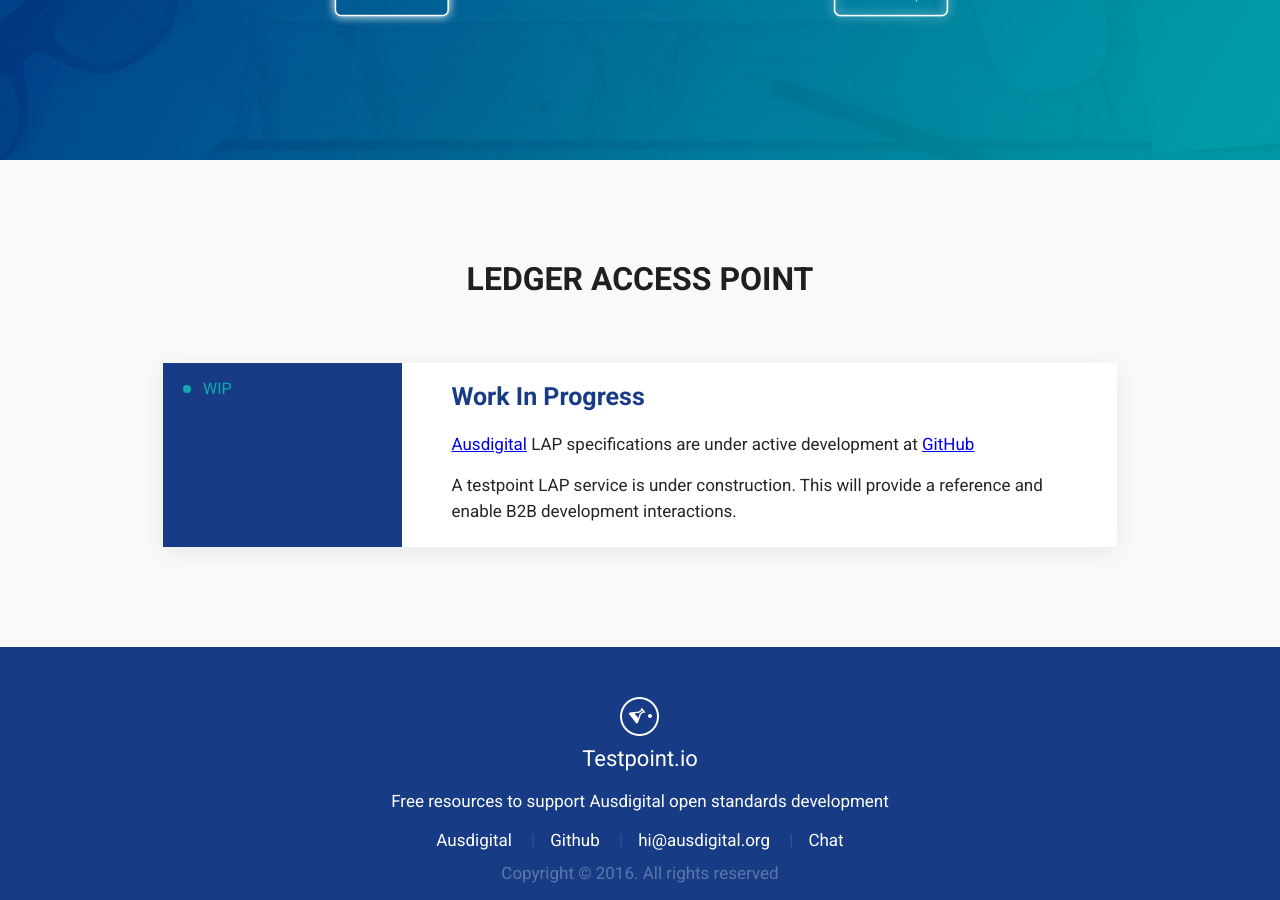
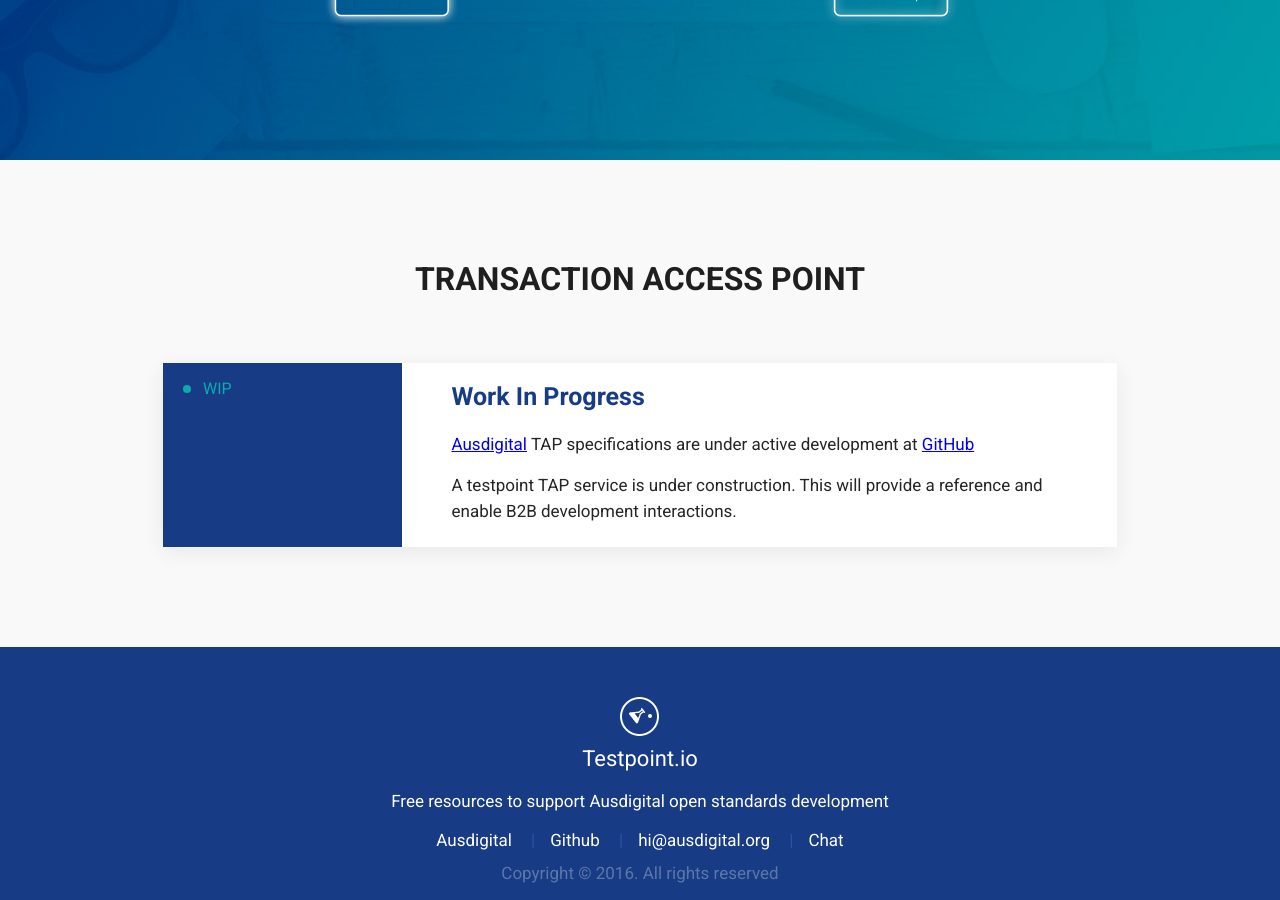
Before and after one commit to test-point/test-point.github.io, a Jekyll site: the page built from tap.html, in a window 1280 px wide and 900 px high, scrolled down 789 px. Built offline with Jekyll 4.4.1, drawn with Linux system fonts in a browser that asks for light colours; some of the changed text lies outside the part shown.

Commit message:
renaming lap to tap  https://github.com/test-point/test-point.github.io/issues/10

```diff
--- a/_includes/menu.html
+++ b/_includes/menu.html
@@ -5,7 +5,7 @@
             <label for="dropdown" class="has-dropdown">Services</label>
             <input type="checkbox" id="dropdown"/>
             <ul class="subemnu">
-                <li><a href="/lap.html">Test LAP</a></li>
+                <li><a href="/tap.html">Test LAP</a></li>
                 <li><a href="/nry.html">Test NRY</a></li>
                 <li><a href="https://idp.testpoint.io/">Test IDP</a></li>
                 <li><a href="https://dcl.testpoint.io/">Test DCL</a></li>
--- a/lap.html
+++ b/tap.html
@@ -2,8 +2,8 @@
 layout: subpage
 title: A Testpoint.io access point test service
 classwWapper: ap
-subdomain: lap
-tagline: Ledger Access Point
+subdomain: tap
+tagline: Transaction Access Point
 ---
 <section class="diagram">
     <div class="wrapper">
@@ -16,11 +16,11 @@
     </div>
 </section>
 <section id="tabs">
-    <h2>LEDGER ACCESS POINT</h2>
+    <h2>TRANSACTION ACCESS POINT</h2>
     <div class="tabs-wrapper">
         <div class="tabs">
             <ul class="tabs-header">
-            {% assign tabs = site.tabs | where: "page" , "lap" %}
+            {% assign tabs = site.tabs | where: "page" , "tap" %}
             {% for tab in tabs %}
                 <li><a href="#home-{{ tab.id | slugify: 'pretty' }}">{{ tab.title }}</a></li>
             {% endfor %}
```
Also changed, not shown: _tabs/lap.md (+4 -4 lines), _tabs/lap2.md (+3 -3 lines).
